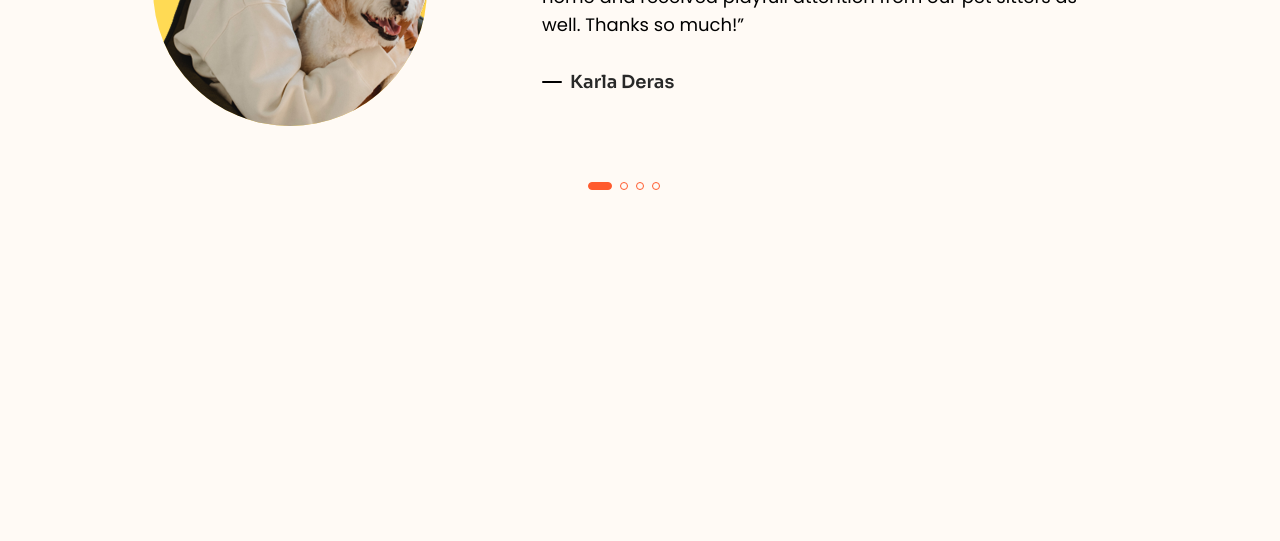
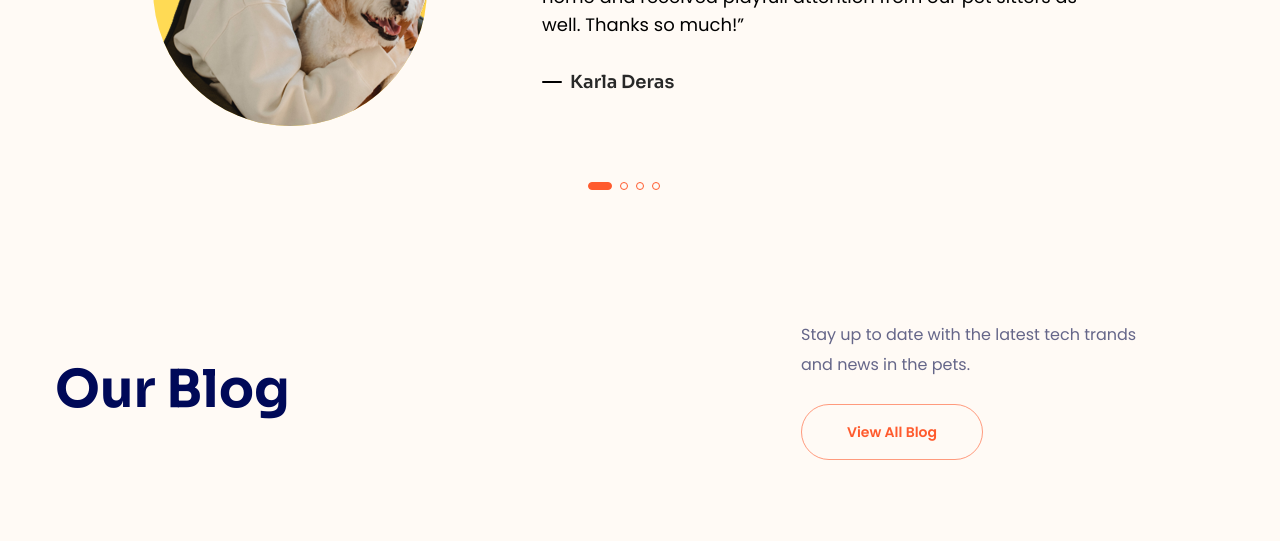
Before and after one commit to quan102004/htmlcss-project-04, a plain HTML site: page index.html in a window 1280 px wide. Shown: the part 5495-6036 px from the top of the page. Before the commit the page ends 5896 px from the top, so only its background shows below. Drawn offline with Linux system fonts and the light colour scheme.

Commit message:
Làm phần blog #1

```diff
--- a/assets/css/styles.css
+++ b/assets/css/styles.css
@@ -1082,3 +1082,30 @@ button {
     width: 24px;
     background: #ff5b2e;
 }
+
+/* Blog */
+.blog {
+    padding: 78px 0;
+}
+
+.blog__top {
+    display: flex;
+    align-items: center;
+    justify-content: space-between;
+}
+
+.blog__info {
+    width: 350px;
+    margin-right: 74px;
+}
+
+.blog__desc {
+    margin-top: 0;
+}
+
+.blog__cta {
+    min-width: 182px;
+    margin-top: 24px;
+    border: 1px solid rgb(255 91 46 / 60%);
+    color: #ff5b2e;
+}
--- a/index.html
+++ b/index.html
@@ -251,7 +251,7 @@
             </div>
         </section>
 
-        <main style="height: 5000px">
+        <main style="height: 15000px">
             <!-- About -->
             <section class="about">
                 <div class="container">
@@ -866,6 +866,22 @@
                     </div>
                 </div>
             </section>
+
+            <!-- Blog -->
+            <section class="blog">
+                <div class="container">
+                    <div class="blog__top">
+                        <h2 class="section-heading">Our Blog</h2>
+                        <div class="blog__info">
+                            <p class="blog__desc section-desc">
+                                Stay up to date with the latest tech trands and
+                                news in the pets.
+                            </p>
+                            <a href="#!" class="btn blog__cta">View All Blog</a>
+                        </div>
+                    </div>
+                </div>
+            </section>
         </main>
     </body>
 </html>
```
